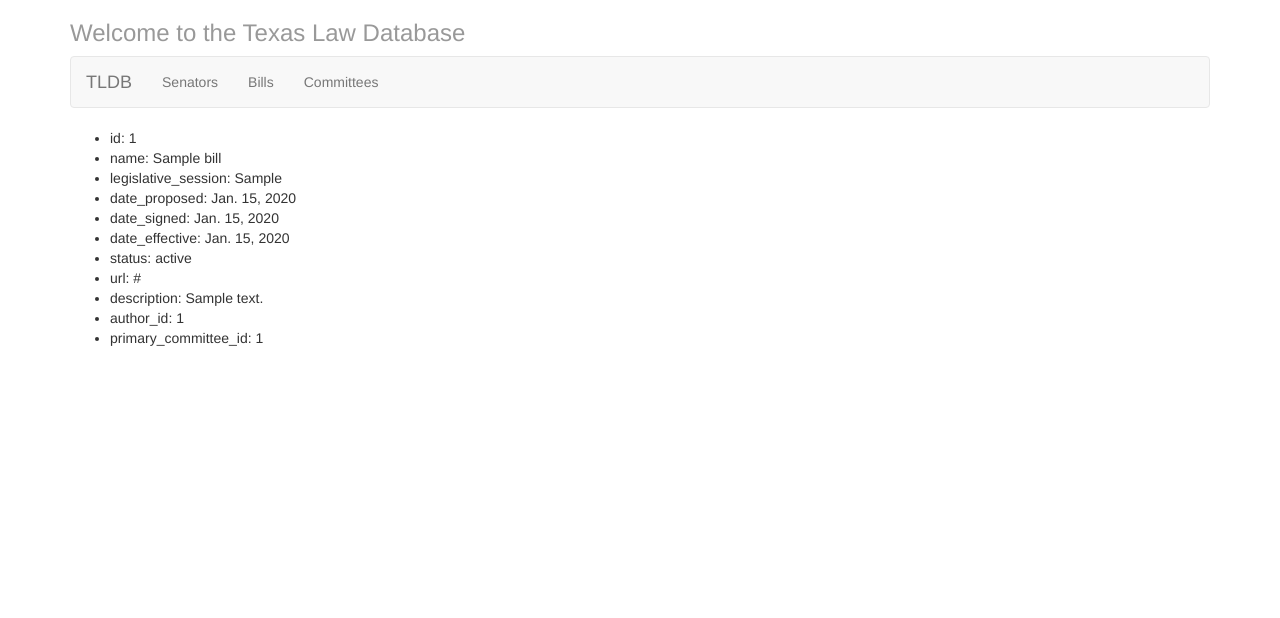
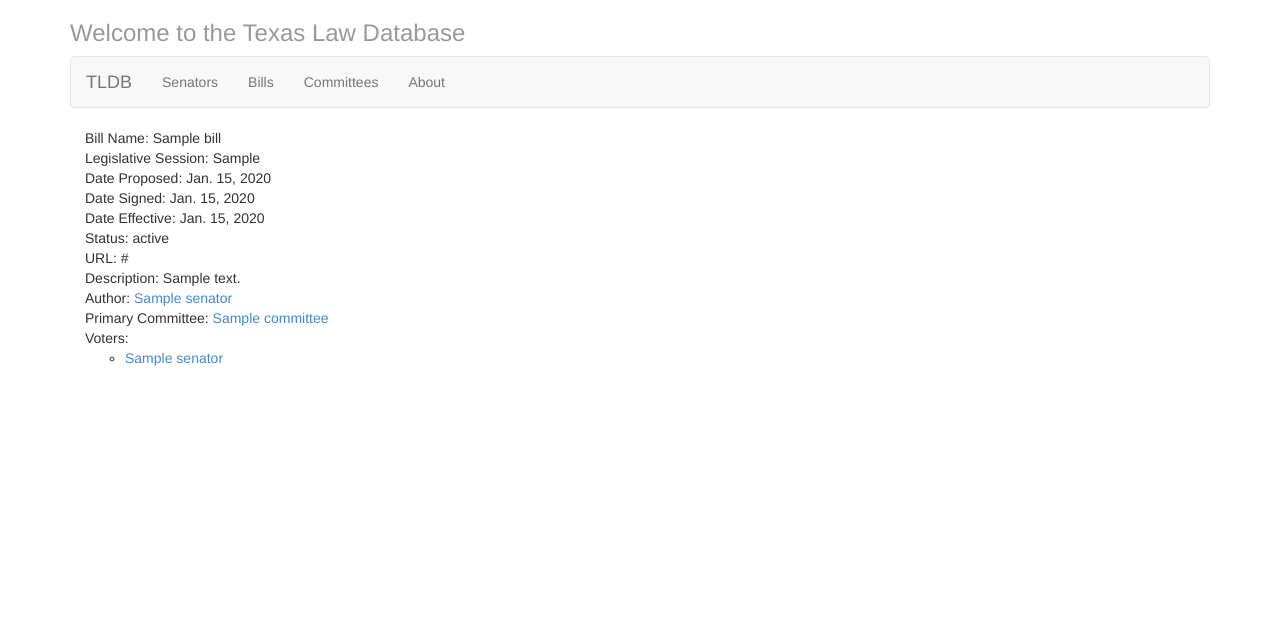
Before and after one commit to Jkettler/cs373-idb, a Django app: page /bills/1/ in a window 1280 px wide. Shown: the top 618 px of the page. Run offline with Django 3.2, Linux system fonts and the light colour scheme; tables that the repository leaves empty hold one stand-in row (values such as "Sample post"); parts of the project's set-up code (start-up, migrations or seed data) failed here and were passed over; some libraries are stand-ins or nearby versions.

Commit message:
major update to styles and schema

```diff
--- a/idb/models.py
+++ b/idb/models.py
@@ -6,7 +6,8 @@ class Senator(models.Model):
   occupation = models.CharField(max_length=200, blank=True)
   legislative_experience = models.CharField(max_length=200, blank=True)
   district = models.IntegerField(blank=True, null=True)
-  committees = models.ManyToManyField('Committee', through="Membership")
+  committees = models.ManyToManyField('Committee', blank=True)
+  bills = models.ManyToManyField('Bill', related_name='bill_set', blank=True)
   twitter = models.CharField(max_length=15)
   facebook = models.URLField()
   map = models.TextField(blank=True)
@@ -20,14 +21,10 @@ class Committee(models.Model):
   appointment_date = models.DateField(null=True, blank=True)
   chair = models.ForeignKey(Senator, related_name='committee_chair_set', blank=True, null=True)
   vice_chair = models.ForeignKey(Senator, related_name='committee_vice_chair_set', blank=True, null=True)
-  senators = models.ManyToManyField(Senator, through="Membership")
+  senators = models.ManyToManyField(Senator, related_name='senator_set', blank=True)
 
   def __str__(self):
     return self.name
-
-class Membership(models.Model):
-    group = models.ForeignKey(Committee)
-    person = models.ForeignKey(Senator)
 
 class Bill(models.Model):
   name = models.CharField(max_length=70)
--- a/idb/templates/base.html
+++ b/idb/templates/base.html
@@ -53,6 +53,7 @@
               <li><a href="/senators/">Senators</a></li>
               <li><a href="/bills/">Bills</a></li>
               <li><a href="/committees/">Committees</a></li>
+              <li><a href="/about/">About</a></li>
             </ul>
           </div>
         </div>
--- a/idb/templates/bill.html
+++ b/idb/templates/bill.html
@@ -1,14 +1,32 @@
 {% extends "base.html" %}
 {% block content %}
-    {% if bill_info %}
-    <ul>
-    {% for detail in bill_info %}
-        {% for k,v in detail.items %}
-            <li>{{ k }}: {{  v }}</li>
-        {% endfor %}
-    {% endfor %}
+  <div class="col-sm-8">
+    {% if bill %}
+      <ul class="list-unstyled">
+        <li>Bill Name: {{ bill.name }}</li>
+        <li>Legislative Session: {{ bill.legislative_session }}</li>
+        <li>Date Proposed: {{ bill.date_proposed }}</li>
+        <li>Date Signed: {{ bill.date_signed }}</li>
+        <li>Date Effective: {{ bill.date_effective }}</li>
+        <li>Status: {{ bill.status }}</li>
+        <li>URL: {{ bill.url }}</li>
+        <li>Description: {{ bill.description }}</li>
+        <li>Author: <a href="/senator/{{ bill.author.id }}/"> {{ bill.author.name }}</a></li>
+        <li>Primary Committee: <a href="/committee/{{ bill.primary_committee.id }}/"> {{ bill.primary_committee.name }}</a></li>
+        <li>Voters:
+            <ul class="">
+                {% if voters %}
+                    {% for voter in voters %}
+                        <li class=""><a href="/senators/{{ voter.id }}/"> {{ voter.name }}</a></li>
+                    {% endfor %}
+                {% else %}
+                    Nobody has voted for this bill.
+                {% endif %}
+            </ul>
+        </li>
     </ul>
-{% else %}
-    <p>No Bills are available.</p>
-{% endif %}
+    {% else %}
+      <p>No Bills are available.</p>
+    {% endif %}
+  </div>
 {% endblock %}
--- a/idb/templates/bills.html
+++ b/idb/templates/bills.html
@@ -1,7 +1,8 @@
 {% extends "base.html" %}
 {% block content %}
+    <div class="col-sm-8">
     {% if latest_bills_list %}
-    <ul>
+    <ul class="list-unstyled">
     {% for bill in latest_bills_list %}
         <li><a href="/bills/{{ bill.id }}/">{{ bill.name }}</a></li>
     {% endfor %}
@@ -9,4 +10,5 @@
 {% else %}
     <p>No Bills are available.</p>
 {% endif %}
+    </div>
 {% endblock %}
--- a/idb/templates/committees.html
+++ b/idb/templates/committees.html
@@ -1,5 +1,6 @@
 {% extends "base.html" %}
 {% block content %}
+    <div class="col-sm-8">
     {% if latest_committees_list %}
     <ul>
     {% for committee in latest_committees_list %}
@@ -9,4 +10,5 @@
 {% else %}
     <p>No Committees are available.</p>
 {% endif %}
+    </div>
 {% endblock %}
--- a/idb/templates/senators.html
+++ b/idb/templates/senators.html
@@ -1,8 +1,6 @@
 {% extends "base.html" %}
 {% load cloudinary %}
 {% block content %}
-  <div class="col-sm-4 well">
-  </div>
   <div class="col-sm-8">
     {% if latest_senators_list %}
       <ul class="media-list">
--- a/idb/views.py
+++ b/idb/views.py
@@ -3,6 +3,7 @@ from django.shortcuts import render
 from idb.models import Senator, Committee, Bill
 from django.http import HttpResponse
 from django.template import RequestContext, loader
+from django.db.models import F
 
 def index(request):
     return render(request, 'index.html')
@@ -35,8 +36,10 @@ class SenatorView(TemplateView):
     template_name = "senator.html"
     def get_context_data(self, **kwargs):
         context = super(SenatorView, self).get_context_data(**kwargs)
-        query = Senator.objects.filter(id=str(self.args[0])).values()
-        context['senator_bio'] = list(query)
+        senator = Senator.objects.get(id=str(self.args[0]))
+        context['senator'] = senator
+        context['bills'] = senator.bills.all()
+        context['committees'] = senator.committees.all()
         return context
 
 
@@ -44,23 +47,17 @@ class BillView(TemplateView):
     template_name = "bill.html"
     def get_context_data(self, **kwargs):
         context = super(BillView, self).get_context_data(**kwargs)
-        query = Bill.objects.filter(id=str(self.args[0])).values()
-        context['bill_info'] = list(query)
+        bill = Bill.objects.get(id=str(self.args[0]))
+        context['bill'] = bill
+        context['voters'] = bill.voters.all()
         return context
 
 class CommitteeView(TemplateView):
     template_name = "committee.html"
+
     def get_context_data(self, **kwargs):
         context = super(CommitteeView, self).get_context_data(**kwargs)
-        query = Committee.objects.filter(id=str(self.args[0])).values()
-        context['com_info'] = list(query)
+        committee = Committee.objects.get(id=str(self.args[0]))
+        context['committee'] = committee
+        context['senator_set'] = committee.senators.all()
         return context
-
-# class SenatorList(ListView):
-#     model = Senator
-#
-# class CommitteeList(ListView):
-#     model = Committee
-#
-# class BillList(ListView):
-#     model = Bill
```
Also changed, not shown: idb/templates/committee.html (+18 -7 lines), idb/templates/senator.html (+32 -7 lines).
